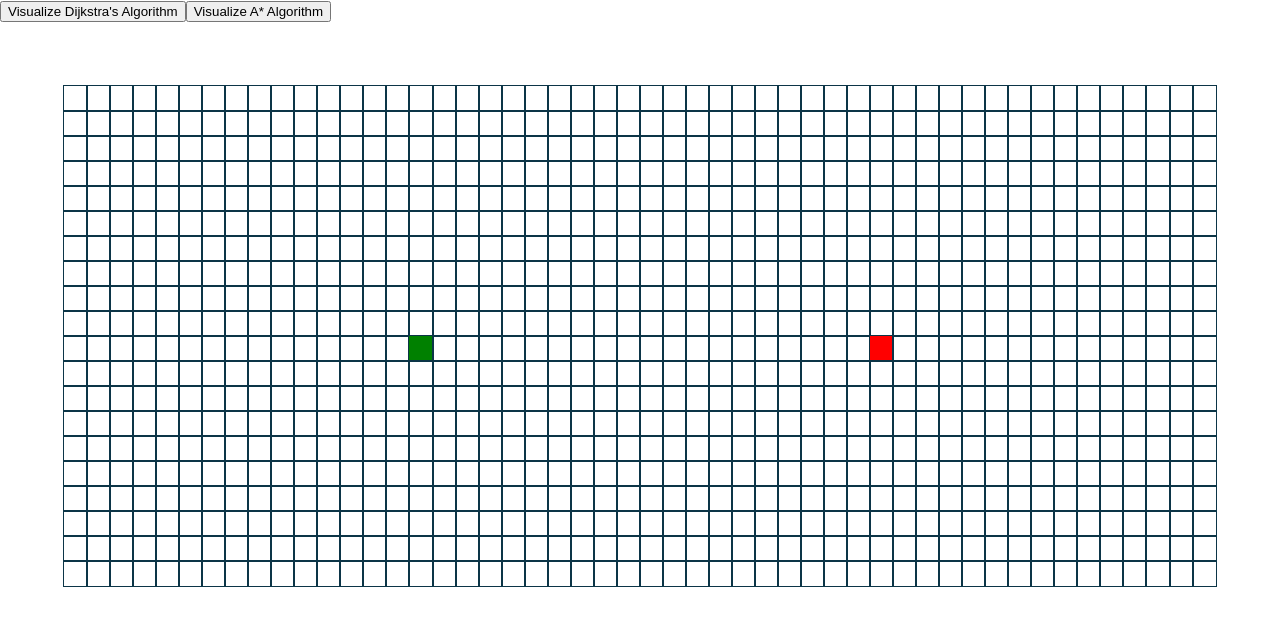
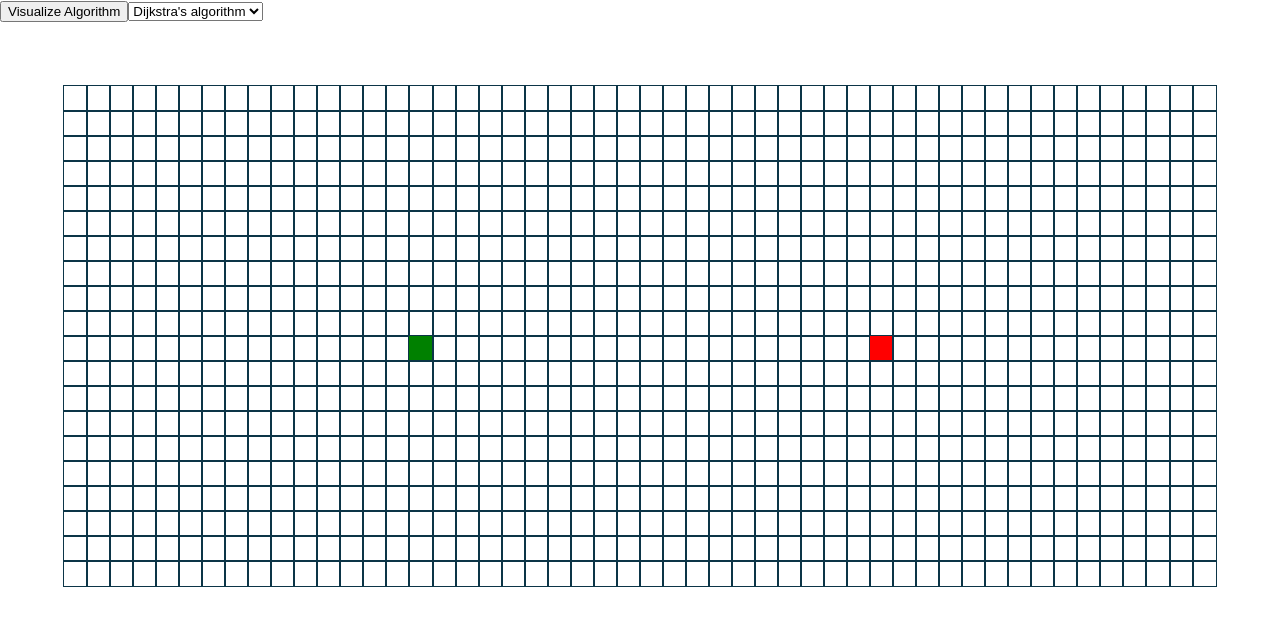
Before and after one commit to Leifa129/PathFinderVisualizer, a React (Create React App) app: page / in a window 1280 px wide. Shown: the top 626 px of the page. Built offline with nearby package versions, Linux system fonts and the light colour scheme.

Commit message:
Added selecting algorithm. Refactored abit. A* currently not always finding the optimal solution will fix tomorrow.

```diff
--- a/public/index.html
+++ b/public/index.html
@@ -24,7 +24,7 @@
       work correctly both with client-side routing and a non-root public URL.
       Learn how to configure a non-root public URL by running `npm run build`.
     -->
-    <title>React App</title>
+    <title>Path finder visualizer</title>
   </head>
   <body>
     <noscript>You need to enable JavaScript to run this app.</noscript>
--- a/src/Algorithms/AStar.js
+++ b/src/Algorithms/AStar.js
@@ -3,17 +3,17 @@ import GraphHelper from "./GraphHelper";
 export function aStar(grid, startNode, finishNode) {
     const visitedNodesInOrder = [];
 
-    startNode.f = startNode.weight + heuristic(startNode, finishNode);
+    startNode.distance =  heuristic(startNode, finishNode);
 
     const unvisitedNodes = GraphHelper.getAllNodes(grid);
     while (!!unvisitedNodes.length) {
-        sortNodesByF(unvisitedNodes);
+        GraphHelper.sortNodesByDistance(unvisitedNodes);
         const closestNode = unvisitedNodes.shift();
         // If we encounter a wall, we skip it.
         if (closestNode.isWall) continue;
         // If the closest node is at a distance of infinity,
         // we must be trapped and should therefore stop.
-        if (closestNode.f === Infinity) return visitedNodesInOrder;
+        if (closestNode.distance === Infinity) return visitedNodesInOrder;
         closestNode.isVisited = true;
         visitedNodesInOrder.push(closestNode);
         if (closestNode === finishNode) return visitedNodesInOrder;
@@ -21,9 +21,6 @@ export function aStar(grid, startNode, finishNode) {
     }
 }
 
-function sortNodesByF(nodes){
-    nodes.sort( (nodeA, nodeB) => nodeA.f - nodeB.f );
-}
 
 function heuristic(startNode, finishNode){
        const dRow = finishNode.row - startNode.row;
@@ -36,8 +33,8 @@ function updateUnvisitedNeighbors(node, finishNode, grid){
     for (const neighbor of unvisitedNeighbors) {
 
         const temp = neighbor.weight + heuristic(neighbor, finishNode);
-        if (temp < neighbor.f) {
-            neighbor.f = temp;
+        if (temp < neighbor.distance) {
+            neighbor.distance = temp;
             neighbor.previousNode = node;
         }
     }
--- a/src/Algorithms/AlgorithmController.js
+++ b/src/Algorithms/AlgorithmController.js
@@ -0,0 +1,30 @@
+import {dijkstra, getNodesInShortestPathOrder} from '../Algorithms/Dijkstra';
+import {aStar} from '../Algorithms/AStar';
+export default class AlgorithmController {
+
+    static runAlgorithm(grid, startNode, finishNode, algorithm){
+        switch(algorithm){
+            case 'dijkstra':
+               return dijkstra(grid, startNode, finishNode);
+
+            case 'aStar':
+                return aStar(grid, startNode, finishNode);
+                break;
+
+            default:
+                break;
+        }
+
+    }
+
+    static getNodesInShortestPathOrder(finishNode) {
+        const nodesInShortestPathOrder = [];
+        let currentNode = finishNode;
+        while (currentNode !== null) {
+            nodesInShortestPathOrder.unshift(currentNode);
+            currentNode = currentNode.previousNode;
+        }
+        return nodesInShortestPathOrder;
+    }
+
+}
--- a/src/PathFindingVisualizer/Node/Node.js
+++ b/src/PathFindingVisualizer/Node/Node.js
@@ -14,6 +14,7 @@ export default class Node extends Component {
       onMouseEnter,
       onMouseUp,
       row,
+      isVisited,
     } = this.props;
     const extraClassName = isFinish
         ? 'node-finish'
@@ -26,10 +27,10 @@ export default class Node extends Component {
     return (
         <div
             id={`node-${row}-${col}`}
-            className={`node ${extraClassName}`}
+            className={isVisited ? document.getElementById(`node-${row}-${col}`).className : `node ${extraClassName}`}
             onMouseDown={() => onMouseDown(row, col)}
             onMouseEnter={() => onMouseEnter(row, col)}
-            onMouseUp={() => onMouseUp()}>{ weight > 1 ? weight : ''} &nbsp;</div>
+            onMouseUp={() => onMouseUp()}>{ weight > 1 ? weight : ''}&nbsp; </div>
     );
   }
 }
--- a/src/PathFindingVisualizer/PathFindingVisualizer.js
+++ b/src/PathFindingVisualizer/PathFindingVisualizer.js
@@ -1,9 +1,8 @@
 import React, {Component} from 'react';
 import Node from './Node/Node';
-import {dijkstra, getNodesInShortestPathOrder} from '../Algorithms/Dijkstra';
-import {aStar} from '../Algorithms/AStar';
 
 import './PathFindingVisualizer.css';
+import AlgorithmController from '../Algorithms/AlgorithmController';
 
 let startNodeRow = 10;
 let startNodeCol = 15;
@@ -21,6 +20,7 @@ export default class PathFindingVisualizer extends Component {
       startSelected: false,
       finishSelected: false,
       ranAlgorithm: false,
+      selectedAlgorithm: 'dijkstra',
     };
   }
 
@@ -43,7 +43,7 @@ export default class PathFindingVisualizer extends Component {
     const newGrid = getNewGridWithWallToggled(this.state.grid, row, col);
     this.setState({grid: newGrid, mouseIsPressed: true});
     if(this.state.ranAlgorithm)
-      this.visualizeInstantDijkstra();
+      this.visualizeInstantAlgorithm();
 
   }
 
@@ -57,17 +57,14 @@ export default class PathFindingVisualizer extends Component {
         startNodeRow = row;
         startNodeCol = col;
 
-        if(!this.state.ranAlgorithm) {
-          const {grid} = this.state;
           grid[prevStartNodeRow][prevStartNodeCol].isStart = false;
           grid[startNodeRow][startNodeCol].isStart = true;
 
 
           this.setState({grid: grid});
-        }
 
-     else {
-       this.visualizeInstantDijkstra();
+     if(this.state.ranAlgorithm) {
+       this.visualizeInstantAlgorithm();
      }
 
 
@@ -82,15 +79,14 @@ export default class PathFindingVisualizer extends Component {
     finishNodeRow = row;
     finishNodeCol = col;
 
-    if(!this.state.ranAlgorithm) {
+
       grid[prevFinishNodeRow][prevFinishNodeCol].isFinish = false;
       grid[finishNodeRow][finishNodeCol].isFinish = true;
 
       this.setState({grid: grid});
-    }
 
-    else {
-      this.visualizeInstantDijkstra();
+    if(this.state.ranAlgorithm) {
+      this.visualizeInstantAlgorithm();
     }
 
   }
@@ -110,13 +106,15 @@ export default class PathFindingVisualizer extends Component {
       return;
     }
 
+    // Make sure that we dont put a wall over the start or finish node
+      if(!(row === startNodeRow && col == startNodeCol) && !(row === finishNodeRow && col === finishNodeCol) ) {
+        const newGrid = getNewGridWithWallToggled(grid, row, col);
+        this.setState({grid: newGrid});
 
-    const newGrid = getNewGridWithWallToggled(grid, row, col);
-    this.setState({grid: newGrid});
-
-    if(ranAlgorithm){
-      this.visualizeInstantDijkstra();
-    }
+        if (ranAlgorithm) {
+          this.visualizeInstantAlgorithm();
+        }
+      }
   }
 
   handleMouseUp() {
@@ -140,7 +138,7 @@ export default class PathFindingVisualizer extends Component {
     }
   }
 
-  animateInstantDijkstra(visitedNodesInOrder, nodesInShortestPathOrder){
+  animateInstantAlgorithm(visitedNodesInOrder, nodesInShortestPathOrder){
     for (let i = 0; i <= visitedNodesInOrder.length; i++) {
       if (i === visitedNodesInOrder.length) {
           this.animateInstantShortestPath(nodesInShortestPathOrder);
@@ -172,59 +170,53 @@ export default class PathFindingVisualizer extends Component {
   }
 
   visualizeAlgorithm() {
-    const {grid} = this.state;
+    const {grid, selectedAlgorithm} = this.state;
     clearGrid(grid);
-    const newGrid = resetGrid(grid)
+    const newGrid = resetGrid(grid);
     const startNode = newGrid[startNodeRow][startNodeCol];
     const finishNode = newGrid[finishNodeRow][finishNodeCol];
-    const visitedNodesInOrder = dijkstra(newGrid, startNode, finishNode);
-    const nodesInShortestPathOrder = getNodesInShortestPathOrder(finishNode);
+
+    const visitedNodesInOrder = AlgorithmController.runAlgorithm(newGrid, startNode, finishNode, selectedAlgorithm);
+    const nodesInShortestPathOrder = AlgorithmController.getNodesInShortestPathOrder(finishNode);
     this.animateSearchSpace(visitedNodesInOrder, nodesInShortestPathOrder);
     this.setState({ranAlgorithm: true});
   }
 
-  visualizeAStar() {
-    const {grid} = this.state;
-    clearGrid(grid);
-    const newGrid = resetGrid(grid)
-    const startNode = newGrid[startNodeRow][startNodeCol];
-    const finishNode = newGrid[finishNodeRow][finishNodeCol];
-    const visitedNodesInOrder = aStar(newGrid, startNode, finishNode);
-    const nodesInShortestPathOrder = getNodesInShortestPathOrder(finishNode);
-    this.animateSearchSpace(visitedNodesInOrder, nodesInShortestPathOrder);
-    this.setState({ranAlgorithm: true});
-  }
 
-  visualizeInstantDijkstra() {
-    const {grid} = this.state;
+
+  visualizeInstantAlgorithm() {
+    const {grid, selectedAlgorithm} = this.state;
      clearGrid(grid);
     const newGrid = resetGrid(grid)
 
       const startNode = newGrid[startNodeRow][startNodeCol];
     const finishNode = newGrid[finishNodeRow][finishNodeCol];
-    const visitedNodesInOrder = dijkstra(newGrid, startNode, finishNode);
-    const nodesInShortestPathOrder = getNodesInShortestPathOrder(finishNode);
-    this.animateInstantDijkstra(visitedNodesInOrder, nodesInShortestPathOrder);
+    const visitedNodesInOrder = AlgorithmController.runAlgorithm(newGrid, startNode, finishNode, selectedAlgorithm);
+    const nodesInShortestPathOrder = AlgorithmController.getNodesInShortestPathOrder(finishNode);
+    this.animateInstantAlgorithm(visitedNodesInOrder, nodesInShortestPathOrder);
   }
 
   render() {
-    const {grid, mouseIsPressed} = this.state;
+    const {grid, mouseIsPressed, selectedAlgorithm} = this.state;
 
     return (
         <>
           <button onClick={() => this.visualizeAlgorithm()}>
-            Visualize Dijkstra's Algorithm
+            Visualize Algorithm
           </button>
 
-          <button onClick={() => this.visualizeAStar()}>
-            Visualize A* Algorithm
-          </button>
+          <select value={selectedAlgorithm}
+                  onChange={event => {this.setState({selectedAlgorithm: event.target.value})}}
+                  id="selectedAlgorithm">
+            <option value="dijkstra">Dijkstra's algorithm</option>
+            <option value="aStar">A* algorithm</option>
+          </select>
           <div className="grid">
             {grid.map((row, rowIdx) => {
               return (
                   <div key={rowIdx}>
                     {row.map((node, nodeIdx) => {
-                      const {row, col, isFinish, isStart, isWall, weight} = node;
+                      const {row, col, isFinish, isStart, isWall, weight, isVisited} = node;
                       return (
                           <Node
                               key={nodeIdx}
@@ -233,6 +225,7 @@ export default class PathFindingVisualizer extends Component {
                               isFinish={isFinish}
                               isStart={isStart}
                               isWall={isWall}
+                              isVisited={isVisited}
                               mouseIsPressed={mouseIsPressed}
                               onMouseDown={(row, col) => this.handleMouseDown(row, col)}
                               onMouseEnter={(row, col) =>
@@ -250,6 +243,7 @@ export default class PathFindingVisualizer extends Component {
     );
   }
 }
+
 const getInitialGrid = () => {
   const grid = [];
   for (let row = 0; row < NUMBER_OF_ROWS; row++) {
@@ -270,7 +264,6 @@ const createNode = (col, row) => {
     isStart: isStart,
     isFinish: isFinish,
     distance: Infinity,
-    f: Infinity,
     isVisited: false,
     weight:  1,
     isWall: false,
@@ -295,7 +288,6 @@ const resetGrid = grid => {
   for (let row = 0; row < NUMBER_OF_ROWS; row++) {
     for (let col = 0; col < NUMBER_OF_COLS; col++) {
       newGrid[row][col].distance = Infinity;
-      newGrid[row][col].f = Infinity;
       newGrid[row][col].previousNode = null;
       newGrid[row][col].isVisited = false;
     }
```
Also changed, not shown: src/Algorithms/Dijkstra.js (+0 -22 lines).
